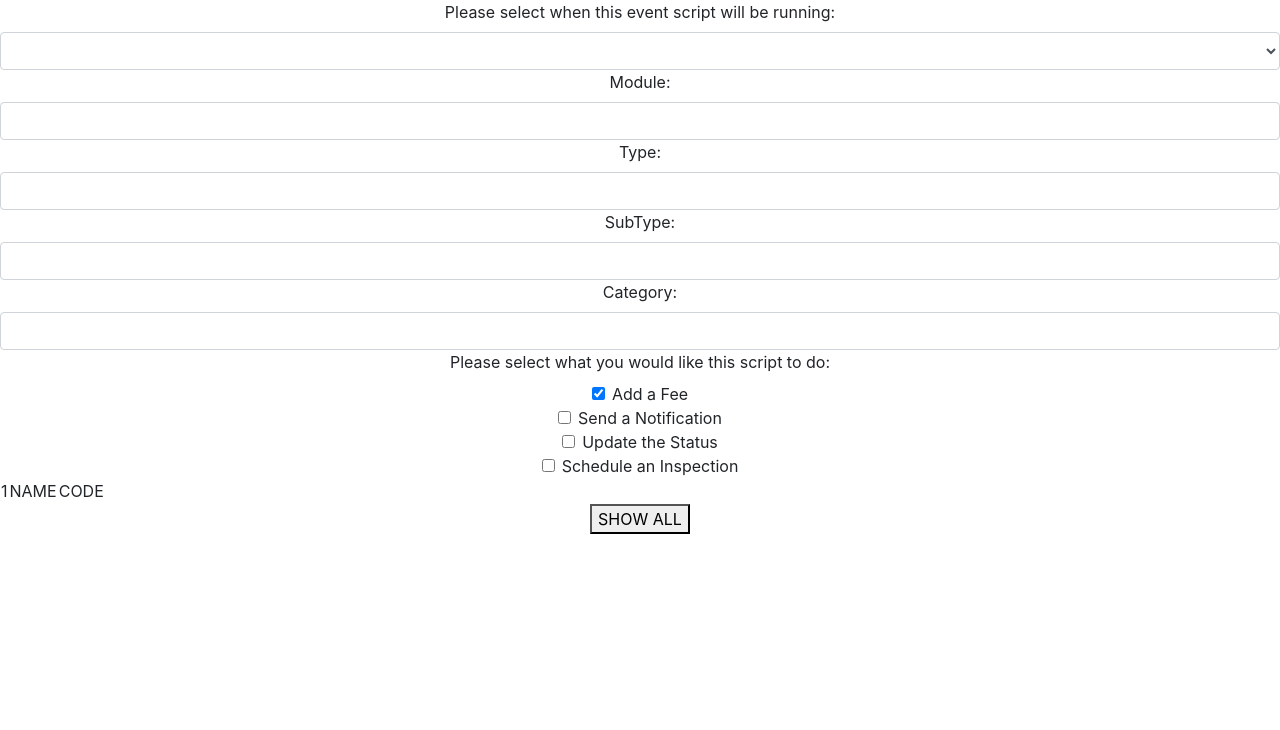
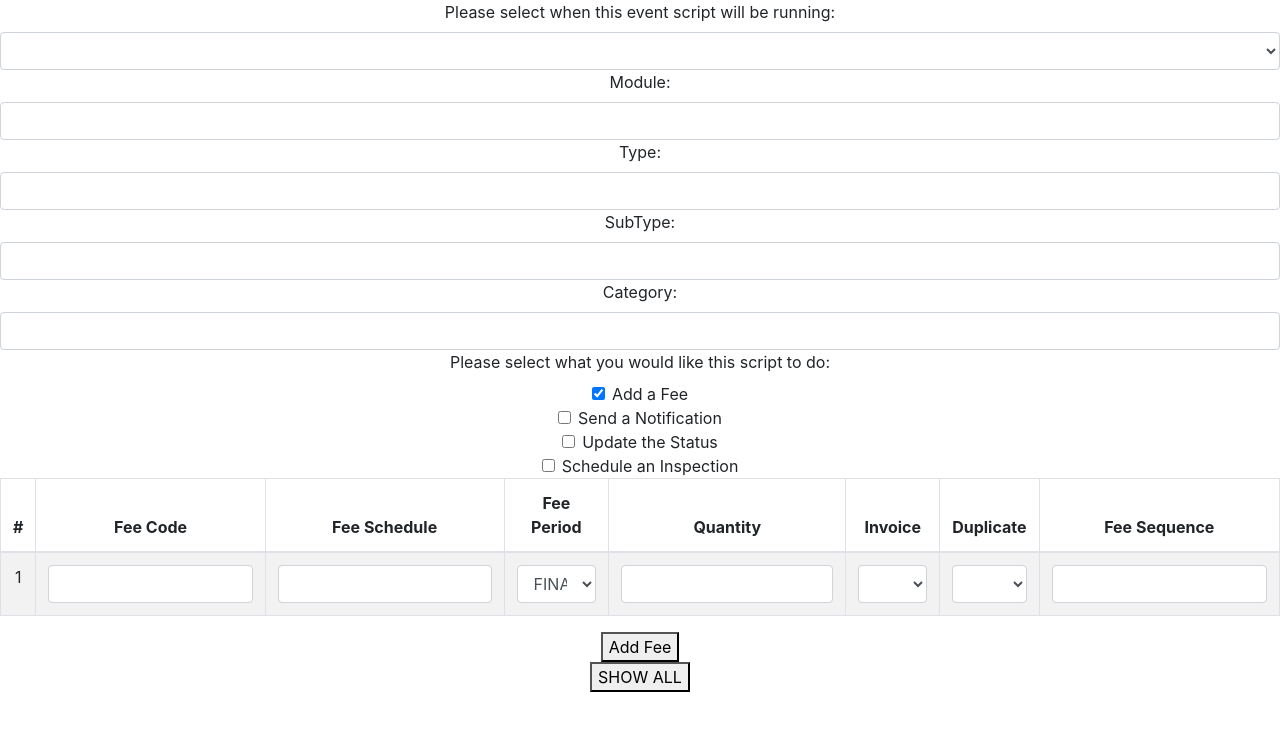
Before and after one commit to ItsAMeNick/sCube-Script-Builder, a React (Create React App) app: page / in a window 1280 px wide. Both pictures are taken after a click on the checkbox "Add a Fee". Shown: the top 730 px of the page. Built offline with nearby package versions, Linux system fonts and the light colour scheme.

Commit message:
[NZ] Added Dynamic Fee addition

```diff
--- a/src/App.js
+++ b/src/App.js
@@ -6,7 +6,7 @@ import CoreEvent from "./components/CORE_Event.js";
 import CoreStructure from "./components/CORE_Structure.js";
 import CoreFunction from "./components/CORE_Function.js";
 
-import FeeItem from "./components/FEE_FeeItem.js";
+import Fees from "./components/FEE_FeeContainer.js";
 
 import TestDump from "./components/TEST_DUMP.js";
 
@@ -23,7 +23,7 @@ class App extends Component {
             <CoreEvent/>
             <CoreStructure/>
             <CoreFunction/>
-            <FeeItem/>
+            <Fees/>
             <TestDump/>
         </div>
         </ReduxProvider>
--- /dev/null
+++ b/src/components/FEE_FeeContainer.js
@@ -0,0 +1,77 @@
+import React, { Component } from 'react';
+import { connect } from "react-redux";
+import Table from "react-bootstrap/Table";
+
+import FeeItem from "./FEE_FeeItem.js";
+
+class FEE_FeeContainer extends Component {
+    constructor(props) {
+        super(props);
+        this.state = {};
+        this.handleChange = this.handleChange.bind(this);
+        this.generateFeeItem = this.generateFeeItem.bind(this);
+    }
+
+    handleChange(event) {
+        console.log(this.props);
+    };
+
+    addFee = () => {
+        this.props.add();
+    }
+
+    generateFeeItems = () => {
+        var fees = this.props.fees;
+        return fees.map(this.generateFeeItem);
+    }
+
+    generateFeeItem = (fee) => {
+        return <FeeItem key={fee.key} fee_number={fee.key}/>;
+    }
+
+    render() {
+        return (
+        <div>
+        {this.props.functionality ?
+        <div>
+            <Table striped bordered hover>
+                <thead>
+                    <tr>
+                    <th>#</th>
+                    <th>Fee Code</th>
+                    <th>Fee Schedule</th>
+                    <th>Fee Period</th>
+                    <th>Quantity</th>
+                    <th>Invoice</th>
+                    <th>Duplicate</th>
+                    <th>Fee Sequence</th>
+                    </tr>
+                </thead>
+                <tbody>
+                    {this.generateFeeItems()}
+                </tbody>
+            </Table>
+            <button onClick={this.addFee}> Add Fee </button>
+        </div> : null}
+        </div>
+        );
+    }
+}
+
+const mapStateToProps = state => ({
+    functionality: state.functionality.fees,
+    fees: state.fees
+});
+
+const mapDispatchToProps = dispatch => ({
+    add: () => dispatch({
+        type: "add_fee",
+        payload: null
+    }),
+    update: fees => dispatch({
+        type: "update_fees",
+        payload: fees
+    })
+});
+
+export default connect(mapStateToProps, mapDispatchToProps)(FEE_FeeContainer);
--- a/src/components/FEE_FeeItem.js
+++ b/src/components/FEE_FeeItem.js
@@ -1,6 +1,6 @@
 import React, { Component } from 'react';
-
 import { connect } from "react-redux";
+import Form from "react-bootstrap/Form";
 
 class FEE_FeeItem extends Component {
     constructor(props) {
@@ -19,9 +19,38 @@ class FEE_FeeItem extends Component {
     render() {
         return (
         <tr>
-            <td>1</td>
-            <td>NAME</td>
-            <td>CODE</td>
+            <td>{this.props.fee_number}</td>
+            <td>
+                <Form.Control id="code" type="text" onChange={this.handleChange}/>
+            </td>
+            <td>
+                <Form.Control id="schedule" type="text" onChange={this.handleChange}/>
+            </td>
+            <td>
+                <Form.Control id="period" as="select" onChange={this.handleChange}>
+                    <option>FINAL</option>
+                </Form.Control>
+            </td>
+            <td>
+                <Form.Control id="quantity" type="number" onChange={this.handleChange}/>
+            </td>
+            <td>
+                <Form.Control id="invoice" as="select" onChange={this.handleChange}>
+                    <option></option>
+                    <option value={true}>Yes</option>
+                    <option value={false}>No</option>
+                </Form.Control>
+            </td>
+            <td>
+                <Form.Control id="duplicate" as="select" onChange={this.handleChange}>
+                    <option></option>
+                    <option value={true}>Yes</option>
+                    <option value={false}>No</option>
+                </Form.Control>
+            </td>
+            <td>
+                <Form.Control id="sequence" type="text" onChange={this.handleChange}/>
+            </td>
         </tr>
         );
     }
--- a/src/modules/reducer.js
+++ b/src/modules/reducer.js
@@ -13,7 +13,18 @@ const initialState = {
         notification_send: false,
         status_update: false,
         inspection_schedule: false
-    }
+    },
+    fees: [{
+        key: 1,
+        code: null,
+        schedule: null,
+        period: null,
+        quantity: null,
+        invoice: false,
+        duplicate: false,
+        sequence: null
+    }]
+
 };
 
 const sCubeReducer = (state = initialState, action) => {
@@ -25,18 +36,35 @@ const sCubeReducer = (state = initialState, action) => {
 
     case "update_event_type": {
         let newState = _.cloneDeep(state);
-        newState["event_type"] = action.payload.event_type;
+        newState.event_type = action.payload.event_type;
         return newState;
     }
     case "update_structure": {
         let newState = _.cloneDeep(state);
-        newState["structure"] = action.payload.structure;
+        newState.structure = action.payload.structure;
         return newState;
     }
 
     case "update_functionality": {
         let newState = _.cloneDeep(state);
-        newState["functionality"] = action.payload.functionality;
+        newState.functionality = action.payload.functionality;
+        return newState;
+    }
+
+    case "add_fee": {
+        let newState = _.cloneDeep(state);
+        newState.fees.push(
+            {
+                key: state.fees[state.fees.length-1].key+1,
+                code: null,
+                schedule: null,
+                period: null,
+                quantity: null,
+                invoice: false,
+                duplicate: false,
+                sequence: null
+            }
+        );
         return newState;
     }
 
```
